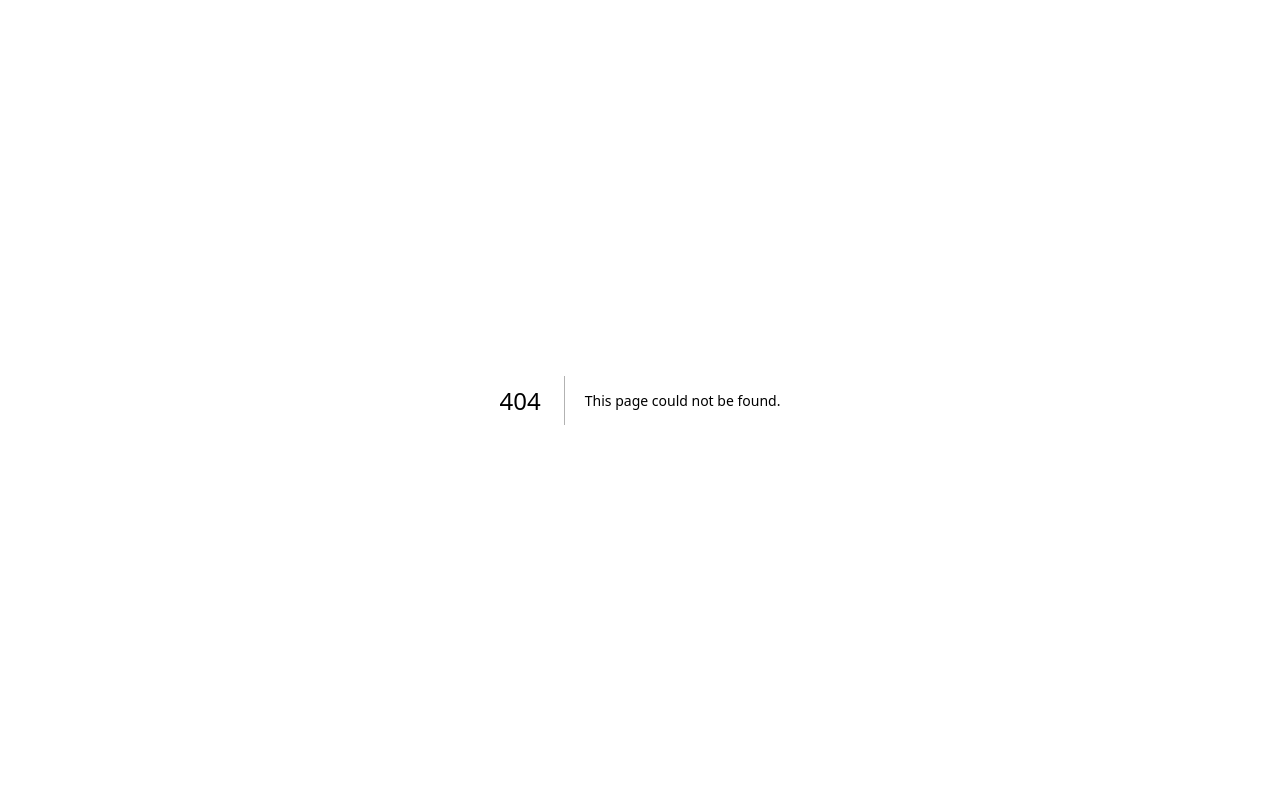
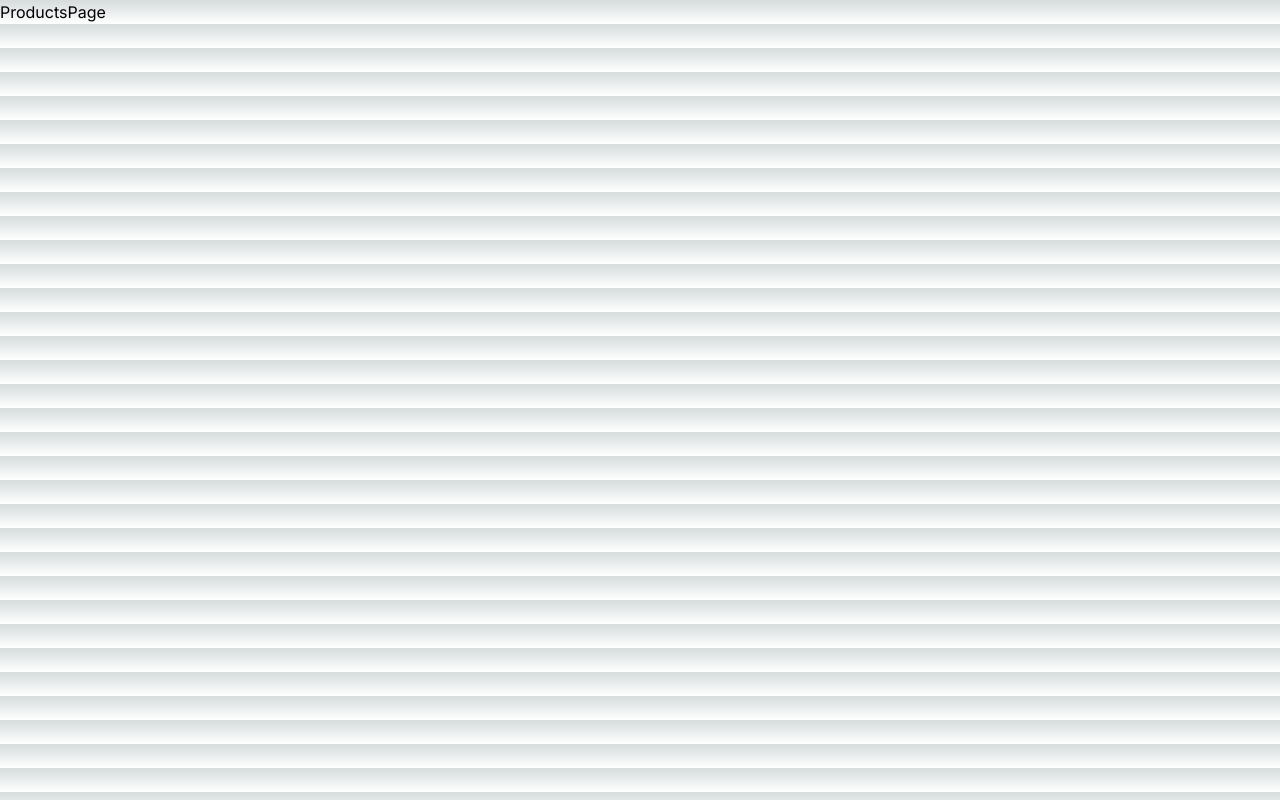
Before and after one commit to hongwr/NextJs_practice_base, a Next.js app: page /products in a window 1280 px wide. Before the commit this address had no page. Built offline with nearby package versions, Linux system fonts and the light colour scheme.

Commit message:
dynamic router []

```diff
--- /dev/null
+++ b/src/app/products/[slug]/page.tsx
@@ -0,0 +1,13 @@
+
+type Props = {
+    params: {
+        slug: string;
+    }
+};
+
+export default function PantsPage(props: Props) {
+    console.log(props)
+  return (
+    <div>{props.params.slug} 바지 사용 설명서</div>
+  )
+}
--- /dev/null
+++ b/src/app/products/page.tsx
@@ -0,0 +1,7 @@
+import React from 'react'
+
+export default function ProductsPage() {
+  return (
+    <div>ProductsPage</div>
+  )
+}
```
